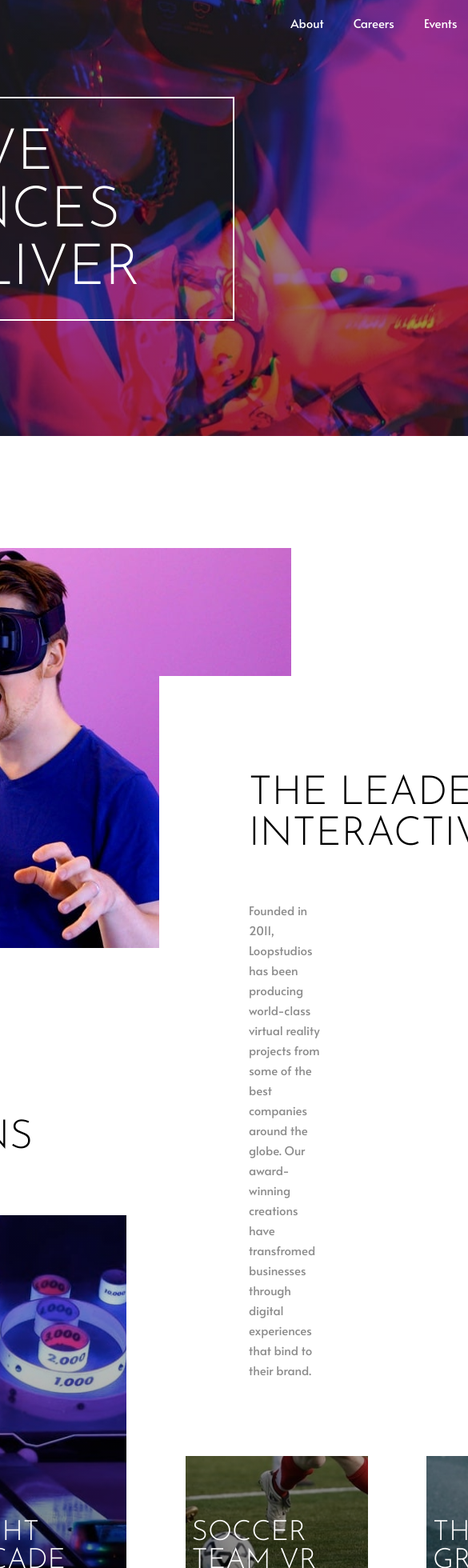
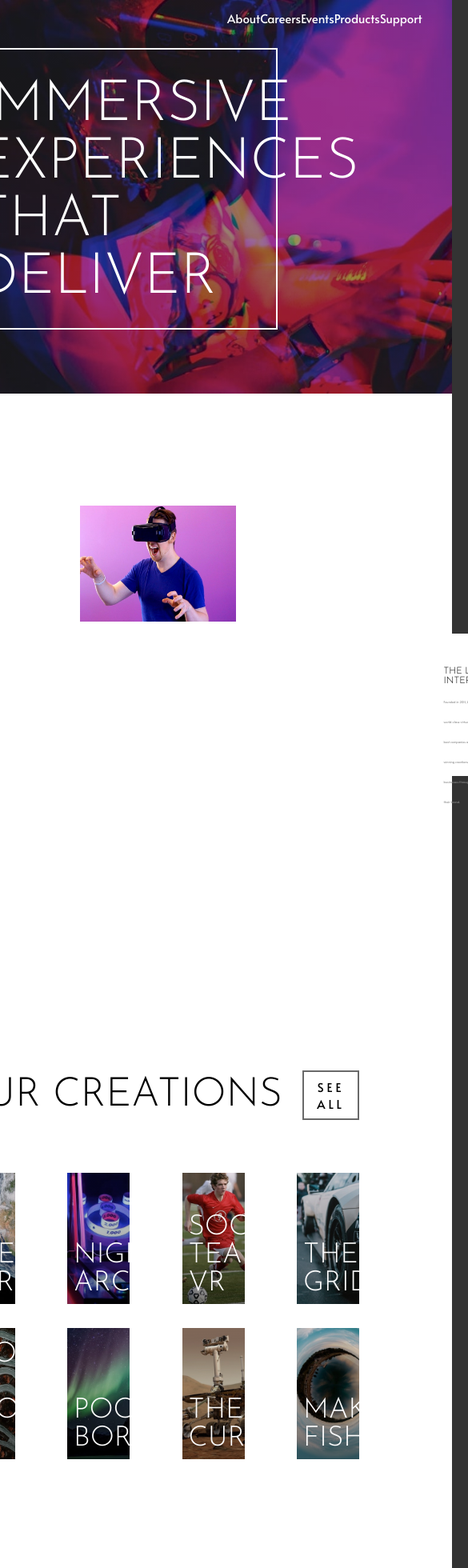
Before and after one commit to JacobTTorres/Loop-Studio, a React (Create React App) app: page / in a window 390 px wide. Shown: the top 1960 px of the page at 80% size, 585 px wide, since content can reach past the window. Built offline with nearby package versions, Linux system fonts and the light colour scheme.

Commit message:
app is responsive to tablet size

```diff
--- a/src/App.css
+++ b/src/App.css
@@ -23,6 +23,10 @@
   background-position: center;
   background-repeat: no-repeat;
   background-size: cover;
+  display: flex;
+  justify-content: center;
+  align-items: center;
+  flex-direction: column;
 }
 
 .mainContent{
@@ -32,3 +36,9 @@
   align-items: center;
   flex-direction: column;
 }
+
+@media only screen and (max-width: 1200px) {
+  .App{
+    width: 100%
+  }
+}
--- a/src/components/creations/creations.css
+++ b/src/components/creations/creations.css
@@ -1,7 +1,11 @@
 .creationContainer {
   background-color: var(--White);
-  width: 1132px;
+  width: 100%;
   height: 100%;
+  display: flex;
+  justify-content: center;
+  align-items: center;
+  flex-direction: column;
 }
 
 .creationHeaderContainer {
@@ -53,7 +57,7 @@
   justify-content: space-between;
   align-items: center;
   flex-direction: row;
-  margin-bottom: 30px;
+  margin:0 45px 30px 45px;
 }
 
 .galloryImgEarth,
@@ -145,3 +149,18 @@
   background-repeat: no-repeat;
   background-size: cover;
 }
+
+@media only screen and (max-width: 1200px) {
+  .galloryImgEarth,
+  .galloryImgArcade,
+  .galloryImgSoccer,
+  .galloryImgGrid,
+  .galloryImgAbove,
+  .galloryImgBorealis,
+  .galloryImgCuriosity,
+  .galloryImgFisheye {
+    width: 18vw;
+    height: 40vw;
+  }
+
+}
--- a/src/components/footer/footer.css
+++ b/src/components/footer/footer.css
@@ -6,6 +6,7 @@
 
 .footerContent {
   width: 100%;
+  height: 100%;
   display: flex;
   justify-content: center;
   align-items: center;
@@ -74,9 +75,9 @@
   height: 2px;
   width: 70%;
   background-color: var(--White);
-  bottom:-4px;
-  left:6px;
-  right:0;
+  bottom: -4px;
+  left: 6px;
+  right: 0;
 }
 
 .footerLinkCareers:hover::after {
@@ -85,8 +86,8 @@
   height: 2px;
   width: 65%;
   background-color: var(--White);
-  bottom:-4px;
-  left:12px;
+  bottom: -4px;
+  left: 12px;
   right: 0;
 }
 
@@ -96,8 +97,8 @@
   height: 2px;
   width: 70%;
   background-color: var(--White);
-  bottom:-4px;
-  left:6px;
+  bottom: -4px;
+  left: 6px;
   right: 0;
 }
 
@@ -107,8 +108,8 @@
   height: 2px;
   width: 65%;
   background-color: var(--White);
-  bottom:-4px;
-  left:11px;
+  bottom: -4px;
+  left: 11px;
   right: 0;
 }
 
@@ -118,8 +119,8 @@
   height: 2px;
   width: 65%;
   background-color: var(--White);
-  bottom:-4px;
-  left:11px;
+  bottom: -4px;
+  left: 11px;
   right: 0;
 }
 
@@ -132,7 +133,7 @@
   flex-direction: row;
   margin-top: 15px;
   margin-bottom: -5px;
-  position:relative;
+  position: relative;
 }
 
 .facebookContainer:hover,
@@ -149,7 +150,7 @@
   width: 16%;
   background-color: var(--White);
   bottom: -4px;
-  left:0;
+  left: 0;
   right: 0;
 }
 
@@ -160,8 +161,8 @@
   width: 16%;
   background-color: var(--White);
   bottom: -4px;
-  left:43px;
-  right:0;
+  left: 43px;
+  right: 0;
 }
 
 .pinterestContainer:hover::after {
@@ -171,8 +172,8 @@
   width: 16%;
   background-color: var(--White);
   bottom: -4px;
-  left:86px;
-  right:0;
+  left: 86px;
+  right: 0;
 }
 
 .instagramContainer:hover::after {
@@ -182,10 +183,49 @@
   width: 16%;
   background-color: var(--White);
   bottom: -4px;
-  left:129px;
-  right:0;
+  left: 129px;
+  right: 0;
 }
 
 .copyright {
   margin-top: 25px;
 }
+
+@media only screen and (max-width: 1200px) {
+  .footerContainer {
+    width: 99vw;
+  }
+  .rightFooter {
+    padding: 3vw;
+  }
+  .leftFooter {
+    padding: 3vw;
+  }
+  .socialMediaLinkContainer{
+    width: 30%
+  }
+  .facebookContainer:hover::after {;
+    bottom: -4px;
+    left: 0;
+    right: 0;
+  }
+
+  .twitterContainer:hover::after {
+    bottom: -4px;
+    left: 41px;
+    right: 0;
+  }
+
+  .pinterestContainer:hover::after {
+    bottom: -4px;
+    left: 81px;
+    right: 0;
+  }
+
+  .instagramContainer:hover::after {
+    bottom: -4px;
+    left: 122px;
+    right: 0;
+  }
+
+}
--- a/src/components/header/header.css
+++ b/src/components/header/header.css
@@ -8,7 +8,7 @@
   width: 35%;
   padding: 35px 115px 25px 40px;
   border: 2px solid var(--White);
-  margin: 4rem 0px 9rem 9.7rem
+  margin: 4rem 0px 9rem 9.7rem;
 }
 
 .header {
@@ -17,5 +17,12 @@
   font-weight: 300;
   font-size: 71px;
   margin: 0;
-  line-height: 4.5rem
+  line-height: 4.5rem;
 }
+
+@media only screen and (max-width: 1200px) {
+  .headerContent{
+    margin: 1rem 0 5rem 6.5rem
+  }
+
+}
--- a/src/components/leader/Leader.js
+++ b/src/components/leader/Leader.js
@@ -7,7 +7,7 @@ export default function Leader() {
     <section className="leaderContainer">
       <div className="leaderContent">
         <div className="leaderBackdrop">
-          <img src={Interactive} alt="interactive" />
+          <img src={Interactive} alt="interactive" className="backdrop"/>
         </div>
         <div className="leaderInfoContaienr">
           <h1 className="leaderHeader">THE LEADER IN INTERACTIVE VR</h1>
--- a/src/components/leader/leader.css
+++ b/src/components/leader/leader.css
@@ -14,7 +14,14 @@
   right: -169px;
 }
 
+.backdrop {
+  width: 731px;
+  height: 500px;
+}
+
 .leaderInfoContaienr {
+  height: 413px;
+  width: 464px;
   position: absolute;
   background-color: var(--White);
   display: flex;
@@ -23,7 +30,7 @@
   flex-direction: column;
   right: -580px;
   top: 300px;
-  padding: 5rem 0 5rem 7rem;
+  padding: 5rem 0 0 7rem;
 }
 
 .leaderHeader {
@@ -40,3 +47,28 @@
   font-size: 15px;
   line-height: 25px;
 }
+
+@media only screen and (max-width: 1200px) {
+  .backdrop {
+    width: 50vw;
+    height: 37vw;
+  }
+  .leaderBackdrop{
+    top: 140px;
+    right: -100px;
+  }
+  .leaderInfoContaienr {
+    width: 36vw;
+    height: 25vw;
+    right: -500px;
+    top: 300px;
+  }
+  .leaderHeader {
+    font-size: 3vw;
+    width: 25vw;
+    margin-bottom: 5px
+  }
+  .leaderInfo{
+    font-size: 1vw
+  }
+}
--- a/src/components/navbar/navbar.css
+++ b/src/components/navbar/navbar.css
@@ -1,6 +1,9 @@
 .navbarContainer {
   width: 100%;
   height: 100%;
+  display: flex;
+  justify-content: center;
+  align-items: center;
 }
 
 .navbarContent {
@@ -9,6 +12,8 @@
   align-items: center;
   flex-direction: row;
   padding: 3.3vw 159px 3.3vw 159px;
+  width: 100%;
+  height: 100%
 }
 
 .headerLogo {
@@ -30,7 +35,7 @@
   justify-content: space-between;
   align-items: center;
   flex-direction: row;
-  position: relative
+  position: relative;
 }
 
 .navbarLinkAbout,
@@ -59,9 +64,9 @@
   height: 2px;
   width: 70%;
   background-color: var(--White);
-  bottom:-4px;
-  left:6px;
-  right:0;
+  bottom: -4px;
+  left: 6px;
+  right: 0;
 }
 
 .navbarLinkCareers:hover::after {
@@ -70,8 +75,8 @@
   height: 2px;
   width: 65%;
   background-color: var(--White);
-  bottom:-4px;
-  left:12px;
+  bottom: -4px;
+  left: 12px;
   right: 0;
 }
 
@@ -81,8 +86,8 @@
   height: 2px;
   width: 70%;
   background-color: var(--White);
-  bottom:-4px;
-  left:6px;
+  bottom: -4px;
+  left: 6px;
   right: 0;
 }
 
@@ -92,8 +97,8 @@
   height: 2px;
   width: 65%;
   background-color: var(--White);
-  bottom:-4px;
-  left:11px;
+  bottom: -4px;
+  left: 11px;
   right: 0;
 }
 
@@ -103,7 +108,14 @@
   height: 2px;
   width: 65%;
   background-color: var(--White);
-  bottom:-4px;
-  left:11px;
+  bottom: -4px;
+  left: 11px;
   right: 0;
 }
+
+@media only screen and (max-width: 1200px) {
+  .navbarContent {
+    width: 80%;
+    padding: 3vw
+  }
+}
```
